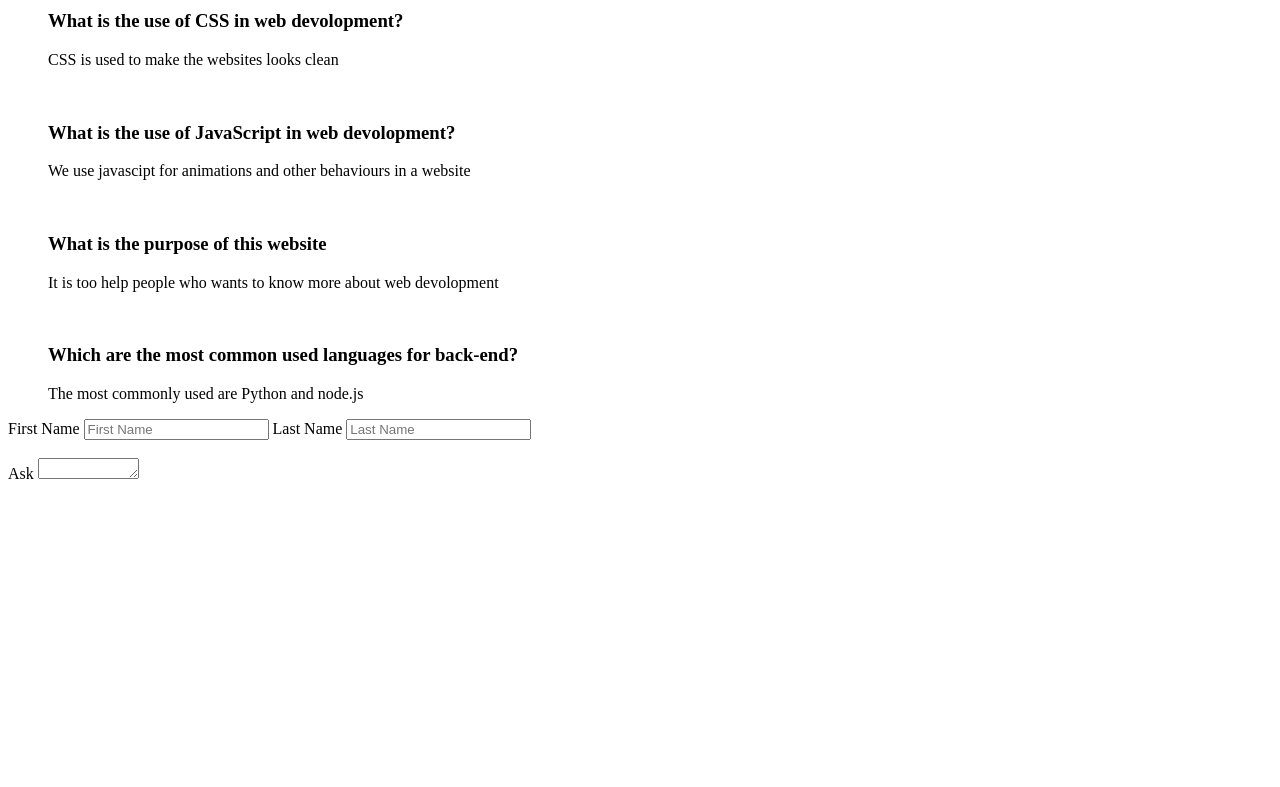
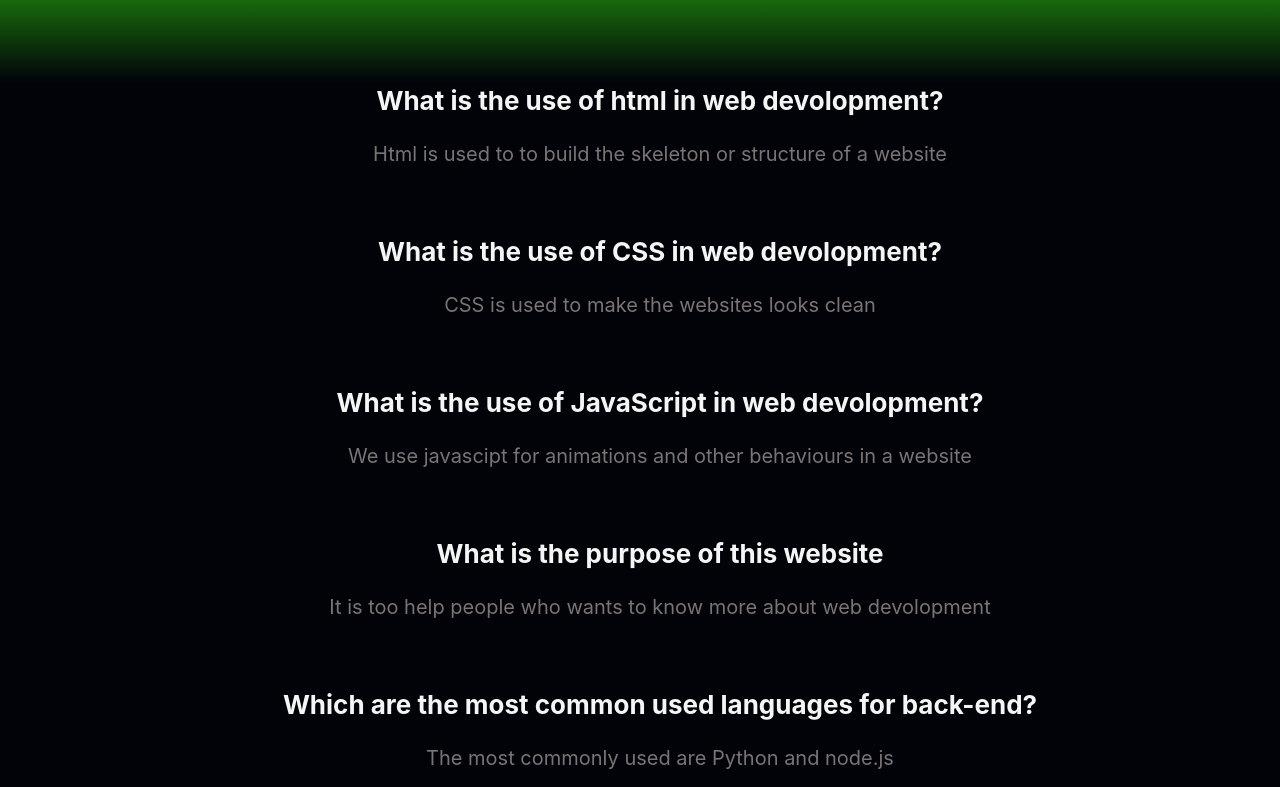
Before and after one commit to deepdev369/deepdev369.github.io, a plain HTML site: page faq.html in a window 1280 px wide. Shown: the part 120-907 px from the top of the page. Before the commit the page ends 800 px from the top, so only its background shows below. Drawn offline with Linux system fonts and the light colour scheme.

Commit message:
added css elements

```diff
--- /dev/null
+++ b/css/about.css
@@ -0,0 +1,13 @@
+body {
+    background-color:  #010309;
+    color: whitesmoke;
+    font-family: -apple-system, BlinkMacSystemFont, 'Segoe UI', Roboto, Oxygen, Ubuntu, Cantarell, 'Open Sans', 'Helvetica Neue', sans-serif;
+    margin-left: 40px;
+    margin-right: 40px;
+    padding: 20px 20px 20px 20px;
+    text-align: center;
+
+}
+a {
+    color: tomato;
+}
--- /dev/null
+++ b/css/aboutus.css
@@ -0,0 +1,15 @@
+body {
+    background-color:  #010309;
+    color: whitesmoke;
+    font-family: -apple-system, BlinkMacSystemFont, 'Segoe UI', Roboto, Oxygen, Ubuntu, Cantarell, 'Open Sans', 'Helvetica Neue', sans-serif;
+    margin-left: 40px;
+    margin-right: 40px;
+    padding: 20px 20px 20px 20px;
+    text-align: center;
+    font-size: 20px;
+    background: linear-gradient(to bottom,  #39ff14, #010309, #010309, #010309, #010309, #010309);
+
+}
+a {
+    color: rgb(71, 227, 255);
+}
--- /dev/null
+++ b/css/contact.css
@@ -0,0 +1,15 @@
+body {
+    background-color:  #010309;
+    color: whitesmoke;
+    font-family: -apple-system, BlinkMacSystemFont, 'Segoe UI', Roboto, Oxygen, Ubuntu, Cantarell, 'Open Sans', 'Helvetica Neue', sans-serif;
+    margin-left: 40px;
+    margin-right: 40px;
+    padding: 20px 20px 20px 20px;
+    font-size: 20px;
+    text-align: center;
+    background: linear-gradient(to bottom,  #39ff14, #010309, #010309, #010309, #010309, #010309);
+
+}
+a {
+    color: #39ff14;
+}
--- /dev/null
+++ b/css/faq.css
@@ -0,0 +1,22 @@
+body {
+    background-color:  #010309;
+    color: whitesmoke;
+    font-family: -apple-system, BlinkMacSystemFont, 'Segoe UI', Roboto, Oxygen, Ubuntu, Cantarell, 'Open Sans', 'Helvetica Neue', sans-serif;
+    margin-left: 40px;
+    margin-right: 40px;
+    padding: 20px 20px 20px 20px;
+    text-align: center;
+    font-size: 20px;
+    background: linear-gradient(to bottom,  #39ff14, #010309, #010309, #010309, #010309, #010309);
+
+}
+a {
+    color: #39ff14;
+}
+
+h3{
+    font-size: 26px;
+}
+p {
+    color: rgb(122, 116, 116);
+}
--- /dev/null
+++ b/css/galiery.css
@@ -0,0 +1,15 @@
+body {
+    background-color:  #010309;
+    color: whitesmoke;
+    font-family: -apple-system, BlinkMacSystemFont, 'Segoe UI', Roboto, Oxygen, Ubuntu, Cantarell, 'Open Sans', 'Helvetica Neue', sans-serif;
+    margin-left: 40px;
+    margin-right: 40px;
+    padding: 20px 20px 20px 20px;
+}
+body {
+    font-size: 20px;
+    background: linear-gradient(to bottom,  #39ff14, #010309, #010309, #010309, #010309, #010309);
+}
+h1 {
+
+}
--- /dev/null
+++ b/css/intex.css
@@ -0,0 +1,31 @@
+body {
+    background-color:  #010309;
+    color: whitesmoke;
+    font-family: -apple-system, BlinkMacSystemFont, 'Segoe UI', Roboto, Oxygen, Ubuntu, Cantarell, 'Open Sans', 'Helvetica Neue', sans-serif;
+    margin-left: 40px;
+    margin-right: 40px;
+    padding: 20px 20px 20px 20px;
+
+}
+a {
+    color: #39ff14;
+}
+#mainhead {
+    text-align: center;
+
+
+}
+
+.head {
+    font-size-adjust: 1;
+    color: white;
+    background: linear-gradient(to bottom, #39ff14, #010309);
+    padding-top: 30px;
+    padding-bottom: 30px;
+    font-family: 'Gill Sans', 'Gill Sans MT', Calibri, 'Trebuchet MS', sans-serif;
+    text-align: center;
+    font-size: 60px;
+}
+body {
+    font-size: 20px;
+}
--- /dev/null
+++ b/css/resourses.css
@@ -0,0 +1,15 @@
+body {
+    background-color:  #010309;
+    color: whitesmoke;
+    font-family: -apple-system, BlinkMacSystemFont, 'Segoe UI', Roboto, Oxygen, Ubuntu, Cantarell, 'Open Sans', 'Helvetica Neue', sans-serif;
+    margin-left: 40px;
+    margin-right: 40px;
+    padding: 20px 20px 20px 20px;
+    text-align: center;
+    font-size: 20px;
+    background: linear-gradient(to bottom,  #39ff14, #010309, #010309, #010309, #010309, #010309);
+
+}
+a {
+    color: #39ff14;
+}
--- a/faq.html
+++ b/faq.html
@@ -4,8 +4,12 @@
     <meta charset="UTF-8">
     <meta name="viewport" content="width=device-width, initial-scale=1.0">
     <title>Document</title>
+    <link rel="stylesheet" href="../deepdev369.github.io/css/faq.css">
 </head>
 <body>
+<h1>Frequently Asked Questions</h1>
+<br>
+<br>
     <ul>
         <h3>What is the use of html in web devolopment?</h3>
         <p>Html is used to to build the skeleton or structure of a website</p>
--- a/stylesheet.css
+++ b/stylesheet.css
@@ -1,6 +1,6 @@
 * {
     margin: 0;
-    padding: 0;
+    padding: 30;
 }
 
 header {
@@ -8,7 +8,7 @@ header {
 }
 
 body {
-    background-color: black;
+    background-color:  #010309;
     color:white;
     font-family: Arial, Helvetica, sans-serif;
     font-weight: normal;
@@ -47,3 +47,7 @@ ul li a {
     width: 1000px;
     padding-left: 30em;
 }
+
+#mainhead {
+    text-align: center;
+}
```
Also changed, not shown: about.html (+7 -1 lines), best resources.html (+1 -0 lines), contactus.html (added, +45 -0 lines), gallery.html (+7 -5 lines), index.html (+30 -53 lines), img/fun.jpg (added).
